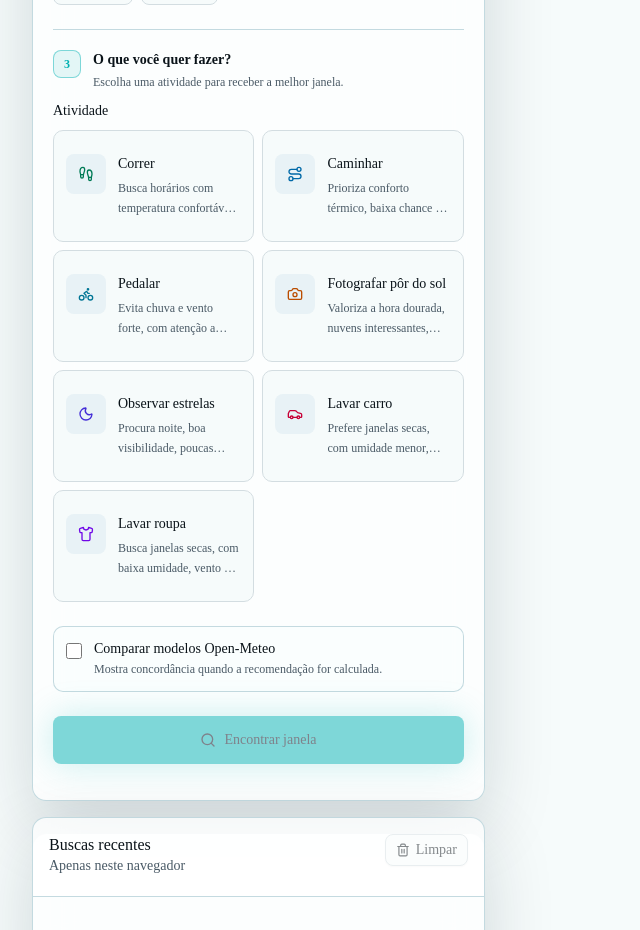
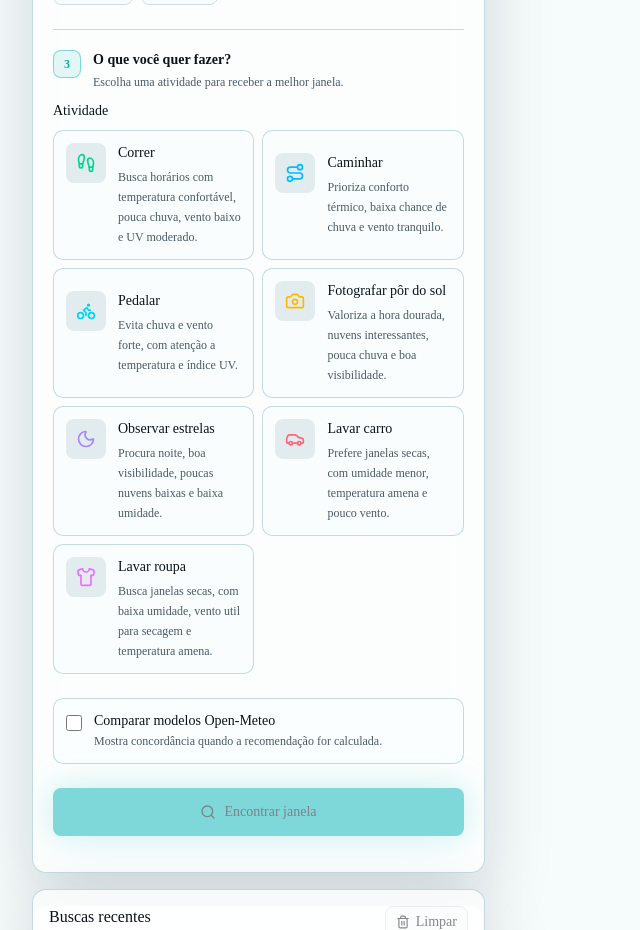
Before and after one commit to PauloSergioLR/janela-perfeita, a Next.js app: page / in a window 1280 px wide. Shown: the part 1100-2030 px from the top of the page, without its empty margins (0-640 px from the left). Built offline with nearby package versions, Linux system fonts and the light colour scheme; no server answers.

Commit message:
feat: redesenha cards de atividade

```diff
--- a/src/app/page.tsx
+++ b/src/app/page.tsx
@@ -3,25 +3,18 @@
 import { useMutation, useQuery } from "@tanstack/react-query";
 import {
   AlertCircle,
-  Bike,
   CalendarDays,
   CalendarSearch,
-  Camera,
-  Car,
   CircleHelp,
   Clock3,
   CloudSun,
-  Footprints,
   History,
   ListChecks,
   Loader2,
   MapPin,
-  Moon,
   RefreshCw,
   RotateCcw,
-  Route,
   Search,
-  Shirt,
   Trash2,
 } from "lucide-react";
 import Link from "next/link";
@@ -40,6 +33,7 @@ import {
   type ModeSelectorOption,
 } from "@/components/search/mode-selector";
 import { ControlPanelSection } from "@/components/search/control-panel-section";
+import { ActivitySelector } from "@/components/search/activity-selector";
 import { Badge } from "@/components/ui/badge";
 import { Button } from "@/components/ui/button";
 import {
@@ -106,43 +100,7 @@ type RecommendationResponse = {
   weeklyOverview?: WeeklyWeatherOverview;
 };
 
-type ActivityVisual = {
-  icon: typeof Footprints;
-  tone: string;
-};
-
 type LocationDetectionStatus = "idle" | "loading" | "success" | "error";
-
-const ACTIVITY_VISUALS = {
-  correr: {
-    icon: Footprints,
-    tone: "text-emerald-700",
-  },
-  caminhar: {
-    icon: Route,
-    tone: "text-sky-700",
-  },
-  pedalar: {
-    icon: Bike,
-    tone: "text-cyan-700",
-  },
-  fotografar_por_do_sol: {
-    icon: Camera,
-    tone: "text-amber-700",
-  },
-  observar_estrelas: {
-    icon: Moon,
-    tone: "text-indigo-700",
-  },
-  lavar_carro: {
-    icon: Car,
-    tone: "text-rose-700",
-  },
-  lavar_roupa: {
-    icon: Shirt,
-    tone: "text-violet-700",
-  },
-} satisfies Record<ActivityId, ActivityVisual>;
 
 const SEARCH_MODE_OPTIONS = [
   {
@@ -852,63 +810,14 @@ export default function Home() {
                   >
                   <div className="space-y-3">
                     <Label id="atividade-label">Atividade</Label>
-                    <div
-                      className="grid gap-2 sm:grid-cols-2"
-                      role="radiogroup"
-                      aria-labelledby="atividade-label"
-                    >
-                      {activities.map((activity) => {
-                        const visual = ACTIVITY_VISUALS[activity.id];
-                        const Icon = visual.icon;
-                        const selected = selectedActivityId === activity.id;
-
-                        return (
-                          <button
-                            key={activity.id}
-                            type="button"
-                            className={cn(
-                              "min-h-28 rounded-lg border bg-background p-3 text-left transition hover:-translate-y-0.5 hover:border-foreground/30 hover:shadow-sm focus-visible:border-ring focus-visible:ring-3 focus-visible:ring-ring/40 focus-visible:outline-none",
-                              selected
-                                ? "border-emerald-600 bg-emerald-50 text-emerald-950 shadow-sm dark:border-emerald-700 dark:bg-emerald-950/30 dark:text-emerald-50"
-                                : "border-border",
-                            )}
-                            role="radio"
-                            aria-checked={selected}
-                            onClick={() => {
-                              setSelectedActivityId(activity.id);
-                              resetRecommendationState();
-                            }}
-                          >
-                            <span className="flex items-start gap-3">
-                              <span
-                                className={cn(
-                                  "flex size-10 shrink-0 items-center justify-center rounded-md bg-muted",
-                                  selected
-                                    ? "bg-emerald-100 dark:bg-emerald-900/50"
-                                    : "",
-                                )}
-                              >
-                                <Icon
-                                  className={cn(
-                                    "size-4",
-                                    selected ? "text-emerald-700" : visual.tone,
-                                  )}
-                                  aria-hidden="true"
-                                />
-                              </span>
-                              <span className="min-w-0 space-y-1">
-                                <span className="block font-medium">
-                                  {activity.name}
-                                </span>
-                                <span className="line-clamp-2 text-xs leading-5 text-muted-foreground">
-                                  {activity.shortDescription}
-                                </span>
-                              </span>
-                            </span>
-                          </button>
-                        );
-                      })}
-                    </div>
+                    <ActivitySelector
+                      activities={activities}
+                      value={selectedActivityId}
+                      onChange={(activityId) => {
+                        setSelectedActivityId(activityId);
+                        resetRecommendationState();
+                      }}
+                    />
                   </div>
                   </ControlPanelSection>
                 ) : null}
--- /dev/null
+++ b/src/components/search/activity-selector.tsx
@@ -0,0 +1,135 @@
+"use client";
+
+import {
+  Bike,
+  Camera,
+  Car,
+  Check,
+  Footprints,
+  Moon,
+  Route,
+  Shirt,
+  type LucideIcon,
+} from "lucide-react";
+import { cn } from "@/lib/utils";
+import type { Activity, ActivityId } from "@/types";
+
+type ActivityVisual = {
+  icon: LucideIcon;
+  iconClassName: string;
+  selectedClassName: string;
+};
+
+const ACTIVITY_VISUALS = {
+  correr: {
+    icon: Footprints,
+    iconClassName: "text-emerald-400",
+    selectedClassName:
+      "border-emerald-400/70 bg-emerald-400/10 text-emerald-50 shadow-[0_0_30px_oklch(0.72_0.15_155_/_22%)]",
+  },
+  caminhar: {
+    icon: Route,
+    iconClassName: "text-sky-400",
+    selectedClassName:
+      "border-sky-400/70 bg-sky-400/10 text-sky-50 shadow-[0_0_30px_oklch(0.72_0.13_220_/_22%)]",
+  },
+  pedalar: {
+    icon: Bike,
+    iconClassName: "text-cyan-400",
+    selectedClassName:
+      "border-cyan-400/70 bg-cyan-400/10 text-cyan-50 shadow-[0_0_30px_oklch(0.75_0.12_205_/_22%)]",
+  },
+  fotografar_por_do_sol: {
+    icon: Camera,
+    iconClassName: "text-amber-400",
+    selectedClassName:
+      "border-amber-400/70 bg-amber-400/10 text-amber-50 shadow-[0_0_30px_oklch(0.82_0.15_78_/_22%)]",
+  },
+  observar_estrelas: {
+    icon: Moon,
+    iconClassName: "text-violet-400",
+    selectedClassName:
+      "border-violet-400/70 bg-violet-400/10 text-violet-50 shadow-[0_0_30px_oklch(0.7_0.15_295_/_22%)]",
+  },
+  lavar_carro: {
+    icon: Car,
+    iconClassName: "text-rose-400",
+    selectedClassName:
+      "border-rose-400/70 bg-rose-400/10 text-rose-50 shadow-[0_0_30px_oklch(0.7_0.16_15_/_22%)]",
+  },
+  lavar_roupa: {
+    icon: Shirt,
+    iconClassName: "text-fuchsia-400",
+    selectedClassName:
+      "border-fuchsia-400/70 bg-fuchsia-400/10 text-fuchsia-50 shadow-[0_0_30px_oklch(0.7_0.16_335_/_22%)]",
+  },
+} satisfies Record<ActivityId, ActivityVisual>;
+
+interface ActivitySelectorProps {
+  activities: Activity[];
+  value: ActivityId | "";
+  onChange: (activityId: ActivityId) => void;
+  disabled?: boolean;
+}
+
+export function ActivitySelector({
+  activities,
+  value,
+  onChange,
+  disabled = false,
+}: ActivitySelectorProps) {
+  return (
+    <div
+      className="grid gap-2 sm:grid-cols-2"
+      role="radiogroup"
+      aria-labelledby="atividade-label"
+    >
+      {activities.map((activity) => {
+        const visual = ACTIVITY_VISUALS[activity.id];
+        const Icon = visual.icon;
+        const selected = value === activity.id;
+
+        return (
+          <button
+            key={activity.id}
+            type="button"
+            className={cn(
+              "group relative min-h-30 rounded-lg border border-soft bg-background/40 p-3 text-left transition hover:-translate-y-0.5 hover:border-weather-accent/60 hover:bg-weather-card focus-visible:border-ring focus-visible:ring-3 focus-visible:ring-ring/40 focus-visible:outline-none disabled:cursor-not-allowed disabled:opacity-45",
+              selected ? visual.selectedClassName : "",
+            )}
+            role="radio"
+            aria-checked={selected}
+            disabled={disabled}
+            onClick={() => onChange(activity.id)}
+          >
+            <span className="flex items-start gap-3">
+              <span
+                className={cn(
+                  "flex size-10 shrink-0 items-center justify-center rounded-md bg-weather-muted/60 transition-colors group-hover:bg-weather-card",
+                  selected && "bg-background/25",
+                )}
+              >
+                <Icon
+                  className={cn("size-5", visual.iconClassName)}
+                  aria-hidden="true"
+                />
+              </span>
+              <span className="min-w-0 space-y-1">
+                <span className="block font-medium">{activity.name}</span>
+                <span className="line-clamp-2 block text-xs leading-5 text-muted-foreground">
+                  {activity.shortDescription}
+                </span>
+              </span>
+            </span>
+            {selected ? (
+              <Check
+                className="absolute top-3 right-3 size-3.5 text-current"
+                aria-hidden="true"
+              />
+            ) : null}
+          </button>
+        );
+      })}
+    </div>
+  );
+}
```
Also changed, not shown: 1 other file (tests, documents, lock files or other folders).
